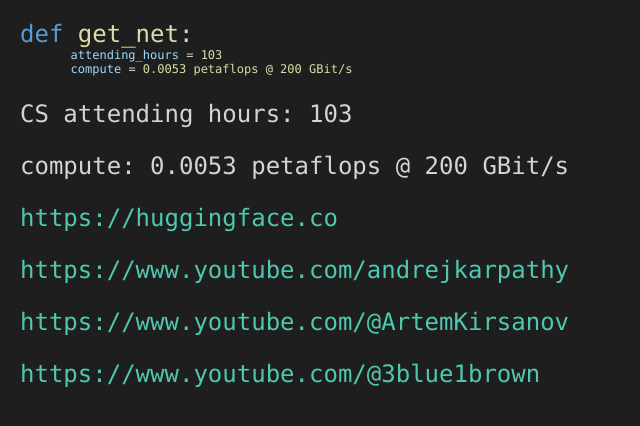
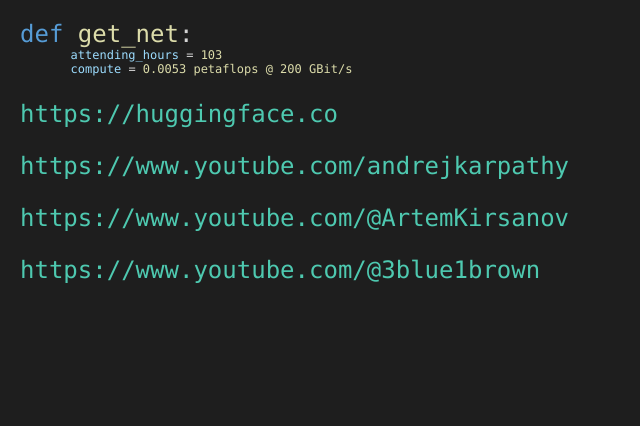
Before and after one commit to jmpryde/jmpryde.github.io, a plain HTML site: page index.html in a window 1280 px wide. Shown: the whole page, without its empty margins (0-640 px from the left). Drawn offline with Linux system fonts and the light colour scheme.

Commit message:
Update index.html

```diff
--- a/index.html
+++ b/index.html
@@ -58,8 +58,6 @@
         <span class="parameter">&nbsp;&nbsp;&nbsp;&nbsp;&nbsp;&nbsp;&nbsp;attending_hours</span><span class="operator"> = </span><span class="function">103</span><br>
         <span class="parameter">&nbsp;&nbsp;&nbsp;&nbsp;&nbsp;&nbsp;&nbsp;compute</span><span class="operator"> = </span><span class="function">0.0053 petaflops @ 200 GBit/s</span>
     </div>
-    <p>CS attending hours: 103</p>
-    <p>compute: 0.0053 petaflops @ 200 GBit/s</p>
     <p><a href="https://huggingface.co">https://huggingface.co</a></p>
     <p><a href="https://www.youtube.com/andrejkarpathy">https://www.youtube.com/andrejkarpathy</a></p>
     <p><a href="https://www.youtube.com/@ArtemKirsanov">https://www.youtube.com/@ArtemKirsanov</a></p>
```
